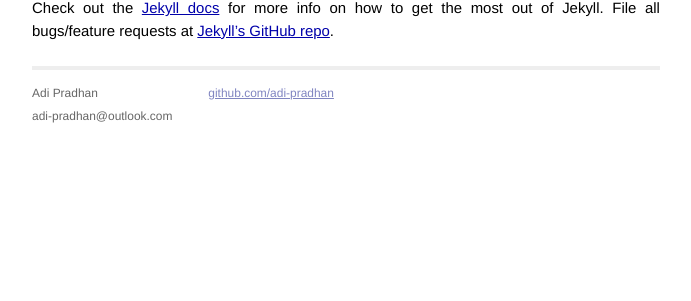
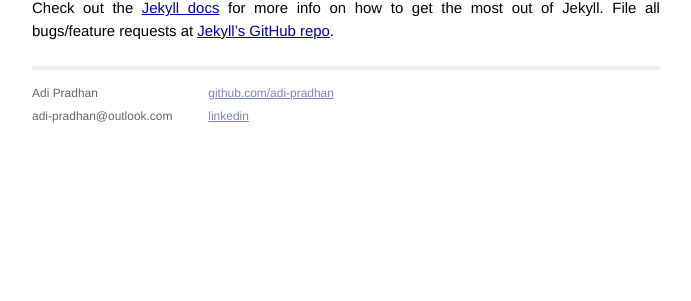
Before and after one commit to adi-pradhan/adi-pradhan.github.io, a Jekyll site: the page built from _posts/2014-04-04-welcome-to-jekyll.markdown, in a window 1280 px wide. Shown: the part 427-728 px from the top of the page, without its empty margins (294-985 px from the left). Built offline with Jekyll 4.4.1, drawn with Linux system fonts in a browser that asks for light colours; Markdown is read by kramdown in place of the engine named in the settings.

Commit message:
add linkedin and github

```diff
--- a/_layouts/default.html
+++ b/_layouts/default.html
@@ -32,7 +32,8 @@
             </div>
             <div class="contact">
               <p>
-                <a href="https://github.com/yourusername">github.com/adi-pradhan</a><br />
+                <a href="https://github.com/adi-pradhan">github.com/adi-pradhan</a><br />
+                <a href="https://www.linkedin.com/pub/aditya-pradhan/8/152/511">linkedin</a><br />
               </p>
             </div>
           </div>
```
